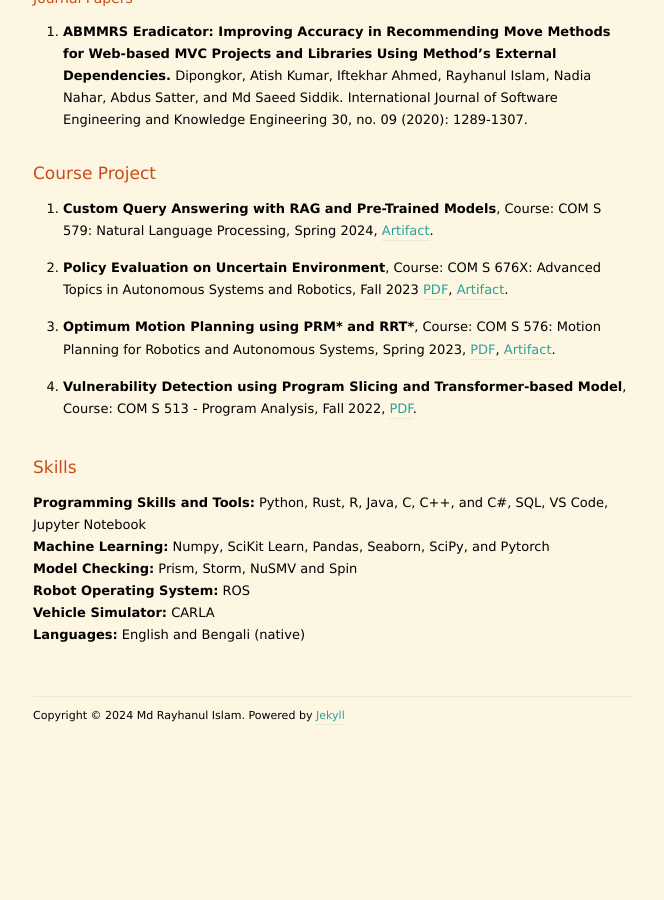
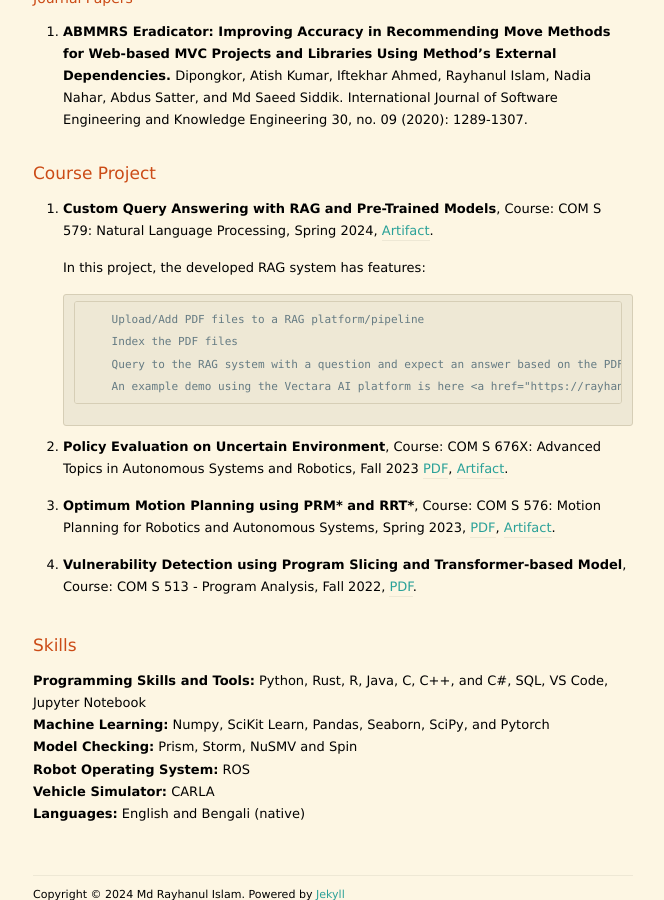
Before and after one commit to rayhanul/rayhanul.github.io, a Jekyll site: the page built from index.markdown, in a window 1280 px wide and 900 px high, scrolled down 1514 px. Shown: the whole window, without its empty margins (307-971 px from the left). Built offline with Jekyll 4.4.1, drawn with Linux system fonts in a browser that asks for light colours; nearby versions of some CDN libraries; the list of posts is cut into pages by our own code; before the commit the page ends 2260 px from its top, so only the background shows below that.

Commit message:
Update index.markdown

```diff
--- a/index.markdown
+++ b/index.markdown
@@ -88,6 +88,13 @@ cGPA: 3.86.
 # Course Project
 - **Custom Query Answering with RAG and Pre-Trained Models**, Course: COM S 579: Natural Language Processing, Spring 2024, <a href="https://github.com/rayhanul/COMS-579">Artifact</a>.
 
+     In this project, the developed RAG system has features:
+
+          Upload/Add PDF files to a RAG platform/pipeline
+          Index the PDF files
+          Query to the RAG system with a question and expect an answer based on the PDFs uploaded
+          An example demo using the Vectara AI platform is here <a href="https://rayhan0201-chatarticle.hf.space/">link</a>.
+
 - **Policy Evaluation on Uncertain Environment**, Course: COM S 676X: Advanced Topics in Autonomous Systems and Robotics, Fall 2023 <a href="/documents/project_report/COMS676X_Final_project.pdf">PDF</a>, <a href="https://github.com/rayhanul/COMS676_project">Artifact</a>.
 
 - **Optimum Motion Planning using PRM\* and RRT\***, Course: COM S 576: Motion Planning for Robotics and Autonomous Systems, Spring 2023, <a href="/documents/project_report/COMS576_project_final_report.pdf">PDF</a>, <a href="https://github.com/rayhanul/COMS576_Project">Artifact</a>.
```
